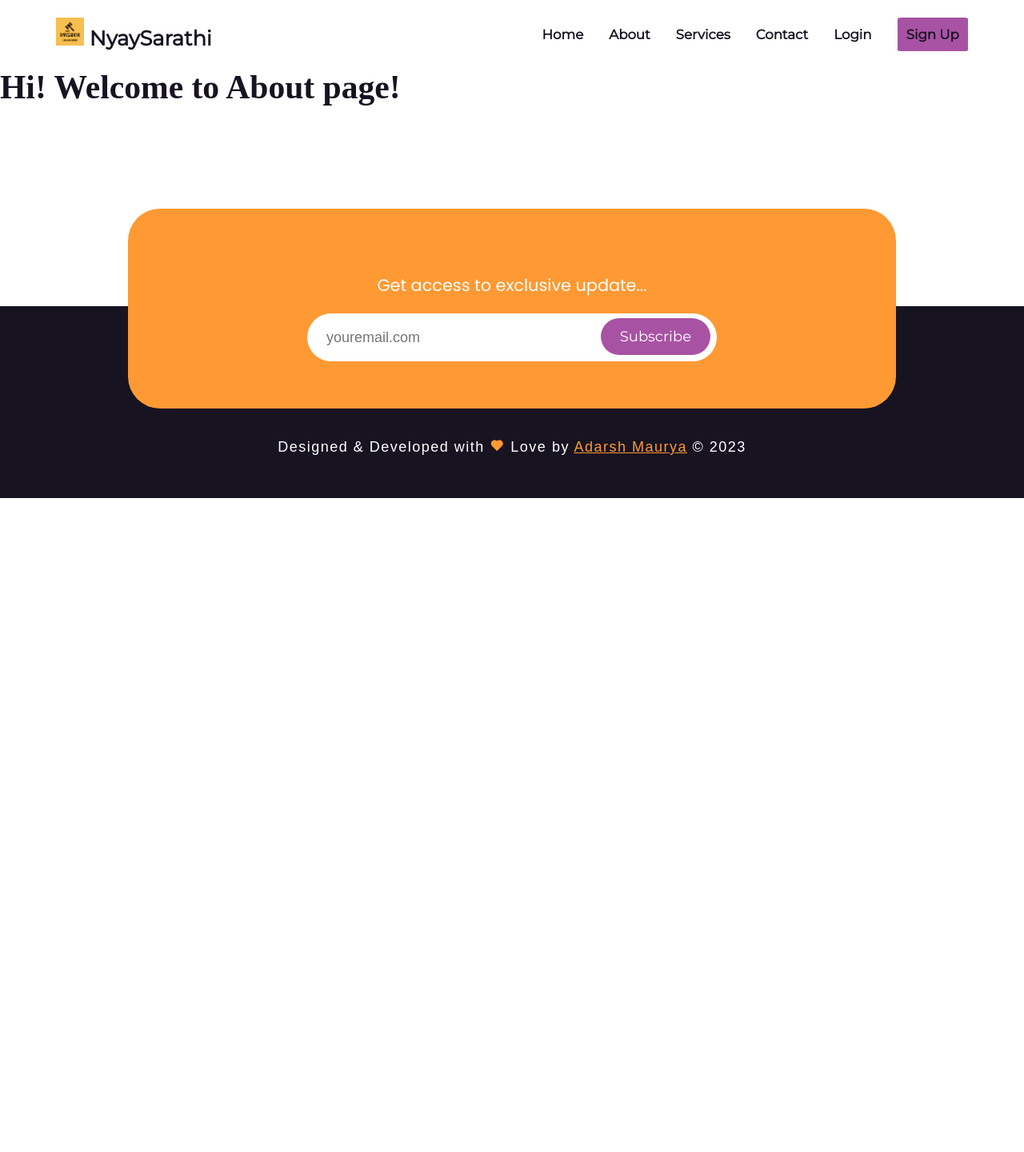
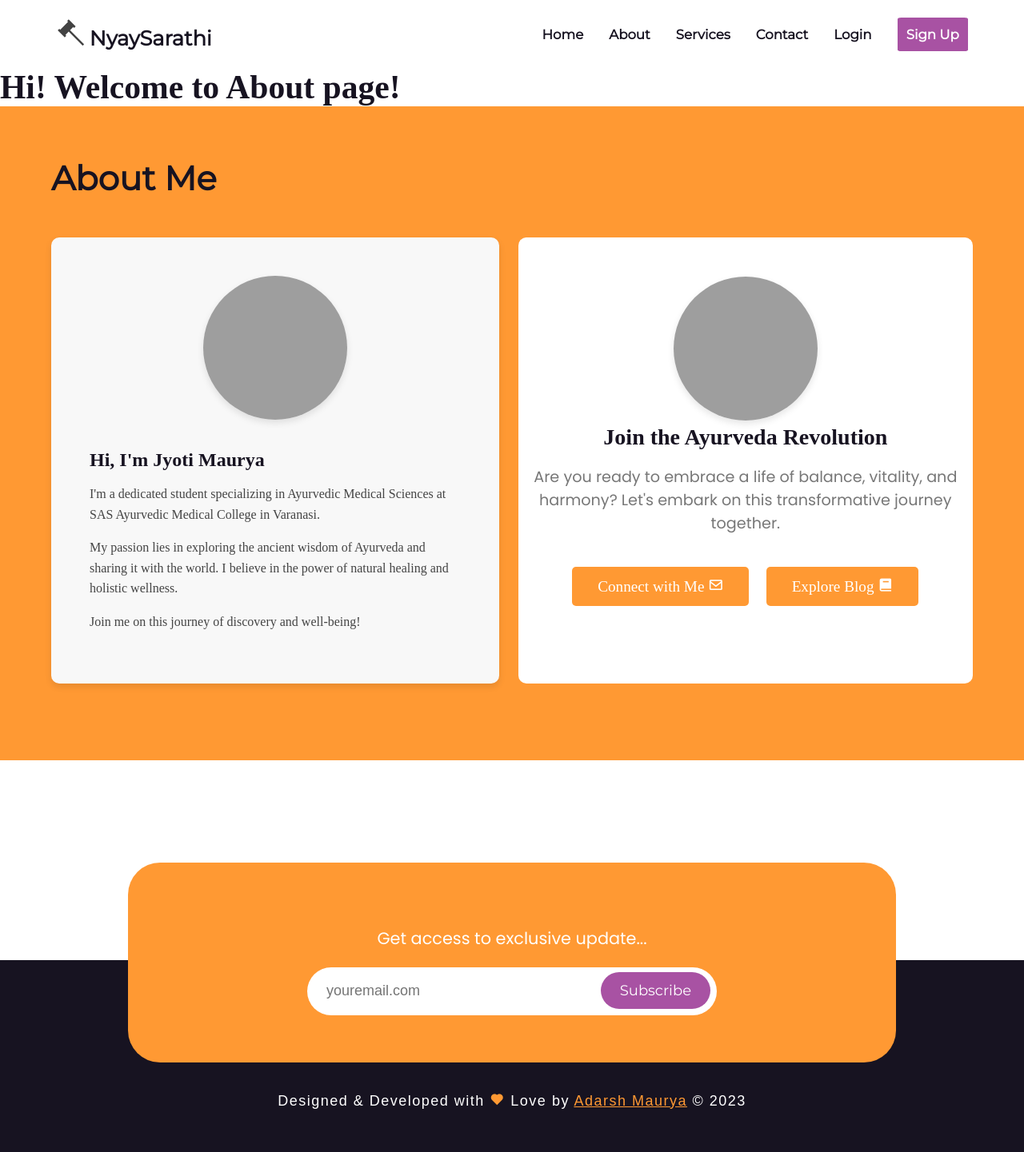
Before and after one commit to AmanSingh494/NyaySarathi, a Django app: page /about/ in a window 1280 px wide. Shown: the whole page at 80% size. Before the commit the page ends 623 px from the top, so only its background shows below. Run offline with Django 4.2, Linux system fonts and the light colour scheme; grey boxes are pictures that could not be loaded.

Commit message:
basic updation

```diff
--- a/templates/about.html
+++ b/templates/about.html
@@ -13,6 +13,44 @@
 
 {% block main %}
     <h1>Hi! Welcome to About page! </h1>
+    <section id="about" class="about content-section">
+        <h2>About <span>Me</span></h2>
+
+        <div class="about-main">
+
+            <div class="about-container">
+                <div class="about-img">
+                    <img src="/img/jyoti-maurya-lite.webp" alt="Jyoti Maurya - Ayurvedic Medical Science sasayurveda">
+                </div>
+                <div class="about-content">
+                    <h3>Hi, I'm Jyoti Maurya</h3>
+                    <p>I'm a dedicated student specializing in Ayurvedic Medical Sciences at SAS Ayurvedic Medical
+                        College in Varanasi.</p>
+                    <p>My passion lies in exploring the ancient wisdom of Ayurveda and sharing it with the world. I
+                        believe in the power of natural healing and holistic wellness.</p>
+                    <p>Join me on this journey of discovery and well-being!</p>
+                </div>
+            </div>
+            <div class="cta-section">
+                <div class="about-img">
+                    <img src="/img/yoga-green-2.jpg" alt="Jyoti Maurya - Ayurvedic Medical Science sasayurveda">
+                </div>
+                <h3 class="cta-heading">Join the Ayurveda Revolution</h3>
+                <p class="cta-text">Are you ready to embrace a life of balance, vitality, and harmony? Let's embark
+                    on this transformative journey together.</p>
+                <a class="cta-button" href="#contact">Connect with Me <i class='bx bx-envelope'></i></a>
+                <a class="cta-button" target="_blank" href="https://ayurupchar.onionreads.com/">Explore Blog <i
+                        class='bx bxs-book'></i></a>
+            </div>
+
+        </div>
+
+
+
+
+
+
+    </section>
 {% endblock main %}
 
 {% block script %}
--- a/templates/base.html
+++ b/templates/base.html
@@ -28,25 +28,20 @@
 
             </label>
                 <div class="logo">
-                    <h1><a href="/"><img class="logo-img" src="{% static 'img/nyaysarathi.jpg' %}"
+                    <h1><a href="/"><img class="logo-img" src="{% static 'img/law-hammer.svg' %}"
                         alt="NyaySarathi - Laws made simpler! legal help provider online"><span> NyaySarathi </span></a>
                 <h1>
                 </div>
                 <ul class=" menu-list">
 
-                    <li> <a href="/">Home</a> </li>
+                    <li> <a class="menu-items" href="/">Home</a> </li>
 
-                    <li> <a href="/about">About</a> </li>
-                    <li> <a href="/services">Services</a> </li>
-                    <li> <a href="/contact">Contact</a></li>
-                    {% comment %} <li class="nav-ul-social"> <a target="_blank" href="#"><i class='bx bxl-linkedin'></i> <span class="sr-only">Linked In
-                            </span></a> </li>
-                    <li class="nav-ul-social"> <a target="_blank" href="https://www.instagram.com/its_peachpie/"><i class='bx bxl-instagram'></i><span class="sr-only">Instagram
-                            </span></a> </li>
-                    <li class="nav-ul-social"> <a target="_blank" href="#"><i class='bx bxl-youtube'></i><span class="sr-only">YouTube
-                            </span></a> </li> {% endcomment %}
-                    <li> <a class="nav-subs" class="nav-btn" href="/login">Login</a></li>
-                    <li> <a class="nav-subs" class="nav-btn" href="/signup">Sign Up</a></li>
+                    <li> <a class="menu-items" href="/about">About</a> </li>
+                    <li> <a class="menu-items" href="/services">Services</a> </li>
+                    <li> <a class="menu-items" href="/contact">Contact</a></li>
+
+                    <li> <a  class="menu-items" href="/login">Login</a></li>
+                    <li> <a class="nav-btn" id="nav-signup" href="/signup">Sign Up</a></li>
 
 
                 </ul>
```
Also changed, not shown: templates/contact.html (+61 -0 lines), templates/vidura.html (added, +19 -0 lines).
